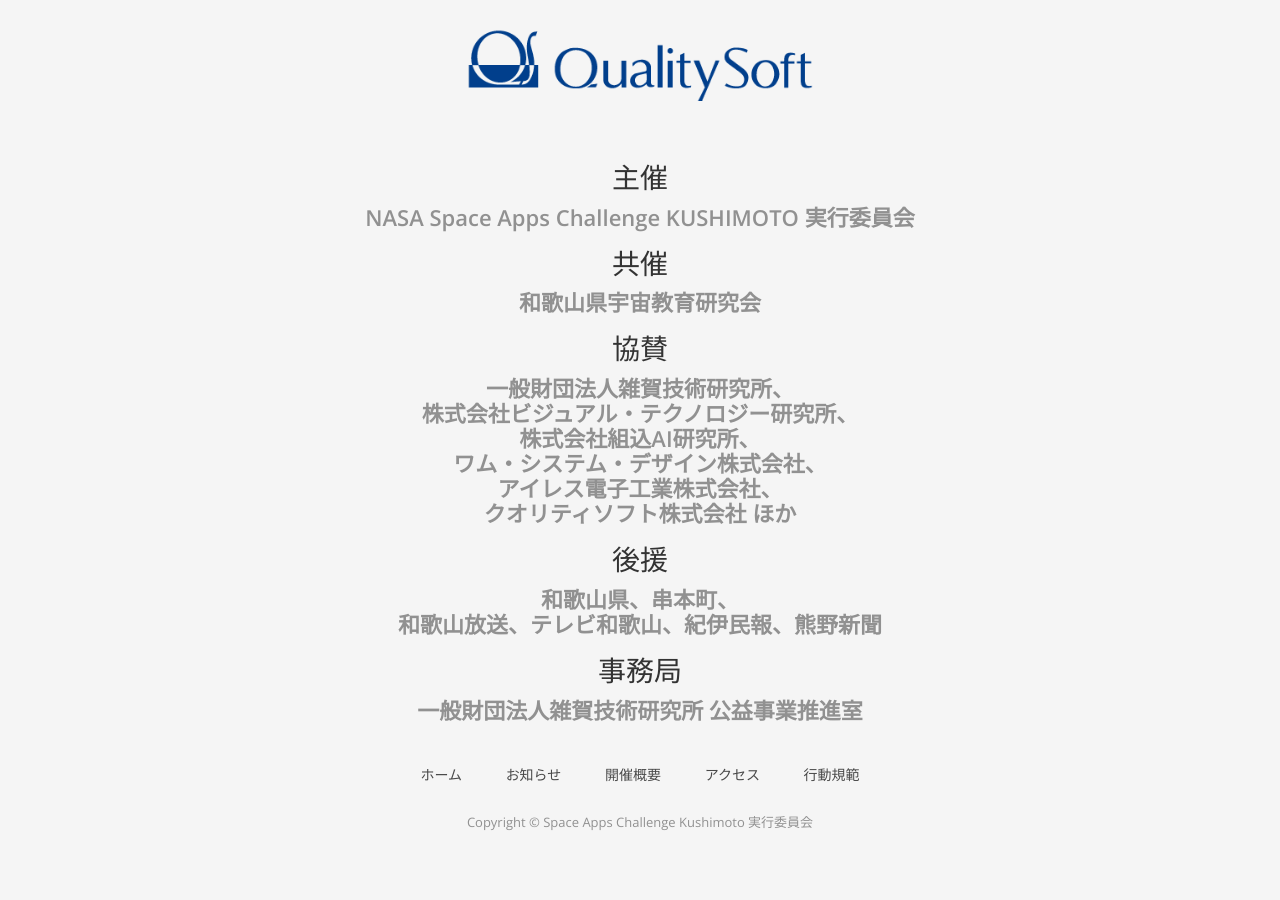
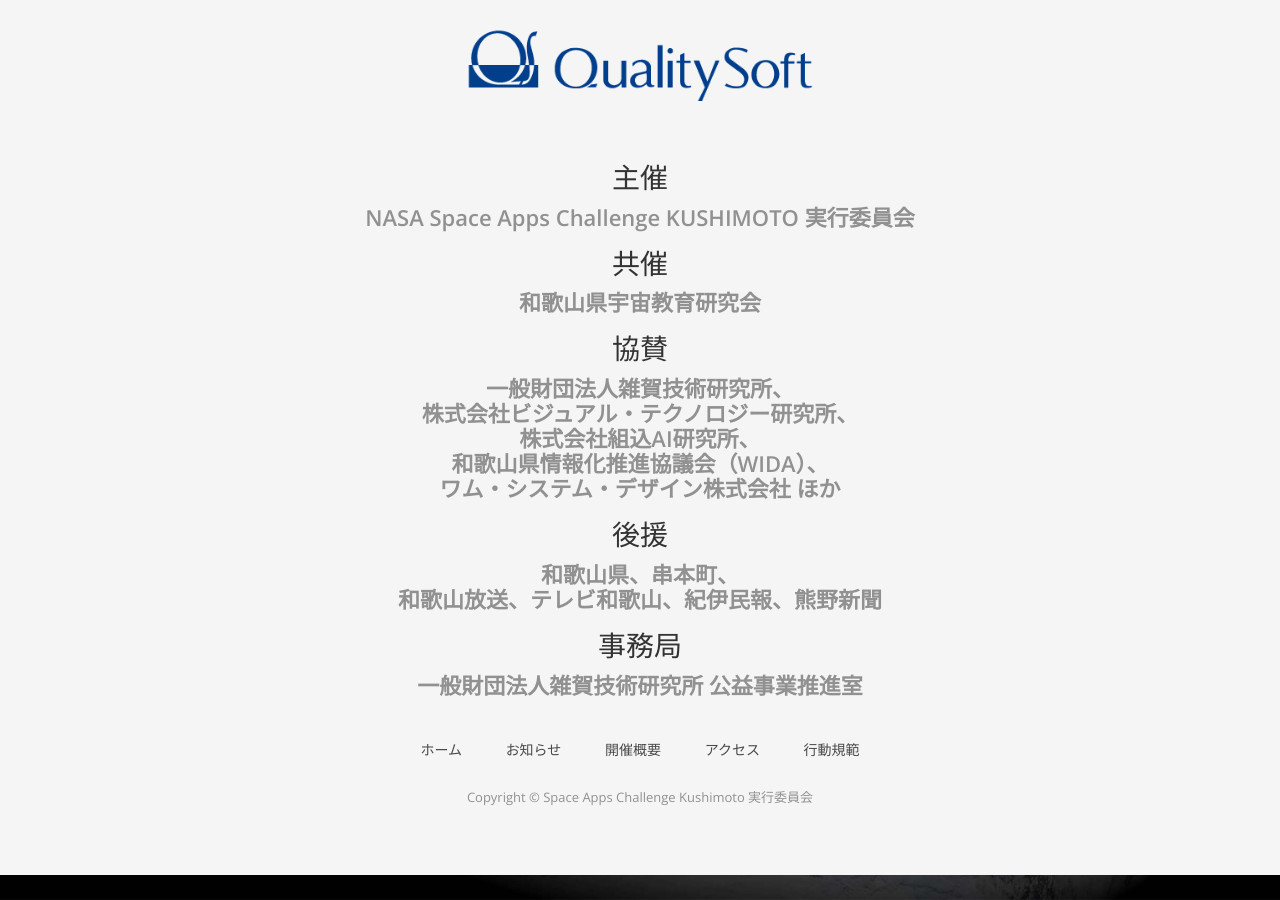
Before and after one commit to space-apps-kushimoto/space-apps-kushimoto.github.io, a Jekyll site: the page built from index.html, in a window 1280 px wide and 900 px high, scrolled down 3568 px. Built offline with Jekyll 4.4.1, drawn with Linux system fonts in a browser that asks for light colours; nearby versions of some CDN libraries; some web fonts are replaced; a script that is not in the unit is left out.

Commit message:
Update footer.html

```diff
--- a/_includes/footer.html
+++ b/_includes/footer.html
@@ -65,9 +65,8 @@
         <p>一般財団法人雑賀技術研究所、</br>
         株式会社ビジュアル・テクノロジー研究所、</br>
         株式会社組込AI研究所、</br>
-        ワム・システム・デザイン株式会社、</br>
-        アイレス電子工業株式会社、</br>
-        クオリティソフト株式会社 ほか</p>
+        和歌山県情報化推進協議会（WIDA）、</br>
+        ワム・システム・デザイン株式会社 ほか</p>
       </div>
       <h3>後援</h3>
       <div style="text-align: center;">
```
